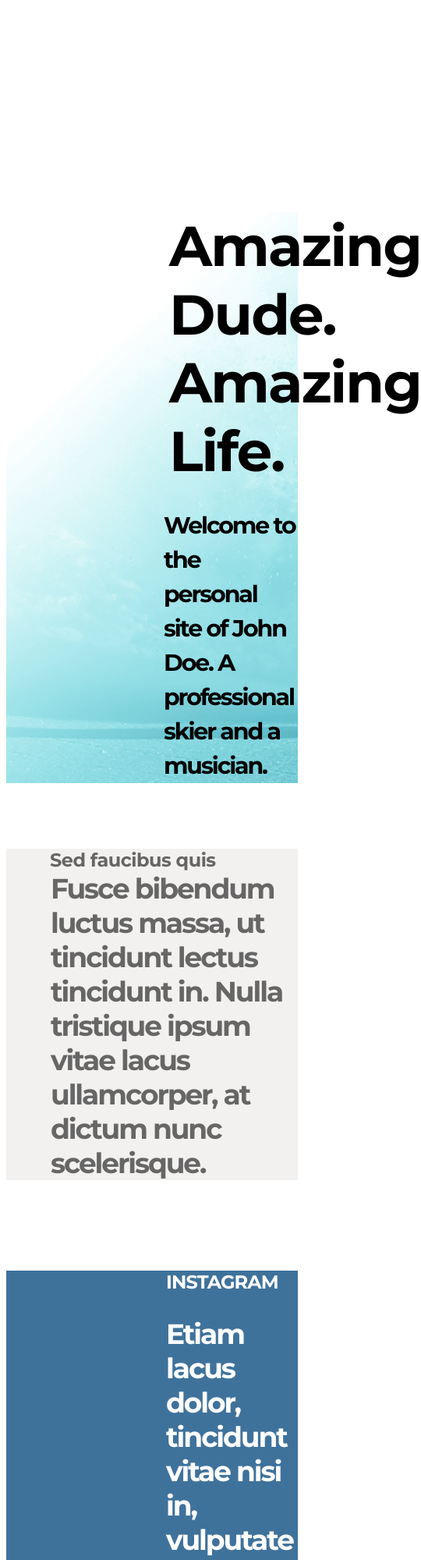
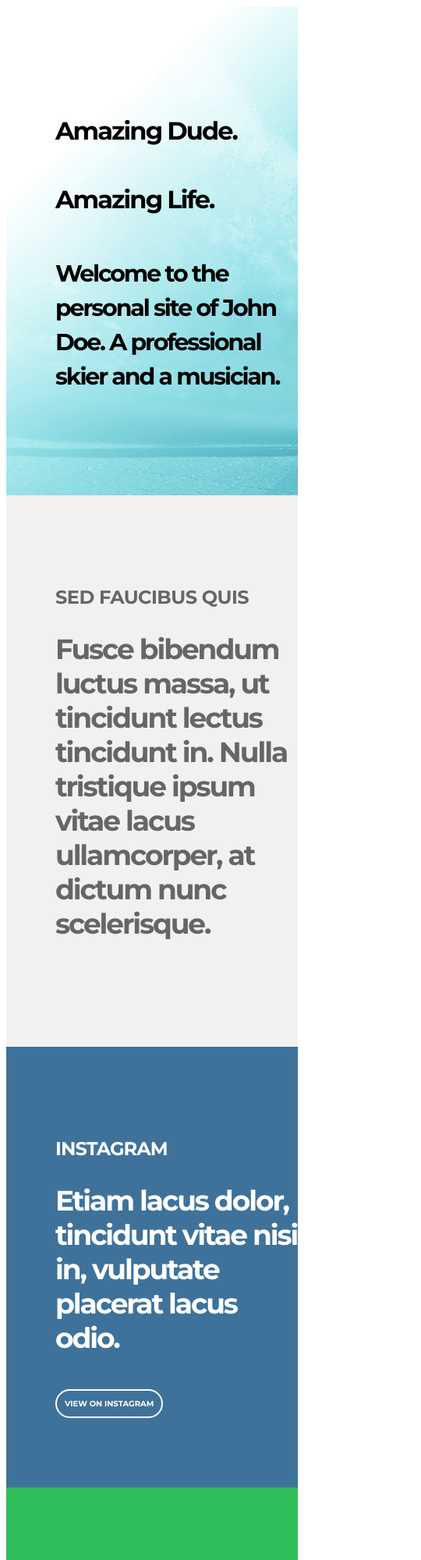
Before and after one commit to AnnaKoha/Amazing, a plain HTML site: page index.html in a window 390 px wide. Shown: the top 2000 px of the page at 78% size, 540 px wide, since content can reach past the window. Drawn offline with Linux system fonts and the light colour scheme.

Commit message:
3 is a view adaptive

```diff
--- a/css/style.css
+++ b/css/style.css
@@ -2,11 +2,12 @@ body{
     font-family: 'Montserrat', sans-serif;
     font-weight:700;
 }
-
+.head__box{
+    margin-left: 209px;
+    margin-top: 272px;
+}
 h1{
     font-size: 72px;
-    margin-top: 272px;
-    margin-left: 209px;
     letter-spacing: -1.9px;
     line-height: 87.5px;
     margin-bottom: 0px;
@@ -15,10 +16,13 @@ h1{
 .head__text{
     font-size: 30px;
     max-width: 598px;
-    margin-left: 202px;
     margin-top: 30px;
     line-height: 44px;
     letter-spacing: -2.1px;
+}
+.first-block__box{
+    margin-left: 56px;
+    margin-top: 84px;
 }
 .h2{
     font-weight:500;
@@ -26,8 +30,6 @@ h1{
     font-size: 24px;
 }
 .first-block-text h2{
-    margin-top: 84px;
-    margin-left: 56px;
     letter-spacing: -0.5px;
     margin-bottom: 0px;
 }
@@ -35,8 +37,7 @@ h1{
 .first-block-text p{
     font-size: 36px;
     max-width: 565px;
-    margin-left: 57px;
-    margin-top: 0px;
+    margin-top: 30px;
     line-height: 44px;
     letter-spacing: -2.1px;
 }
@@ -123,7 +124,6 @@ h1{
         grid-template-columns: repeat(4, 1fr);
         grid-template-rows: 900px  repeat(4, minmax(515px, 1fr)) ;
 
-
     }
 
 
@@ -135,15 +135,65 @@ h1{
     .grid{
         display:grid;
         grid-template-areas: "a a"  "b c" "d e" "f g" "h i" "k l";
-        grid-template-columns: repeat(auto-fit, 1fr);
+        grid-template-columns: repeat(2, 1fr);
         grid-template-rows: 900px  repeat(5, 515px) ;
 
     }
 
 }
 
-@media only screen and (max-width : 768px) {
+@media only screen and (max-width : 767px) {
+    .grid{
+        display: grid;
+        grid-template-areas: "a"  "c" "h" "k" "l";
+        grid-template-columns: 100%;
 
+    }
+
+    h1{
+        font-size: 32px;
+    }
+
+    .btn{
+    font-size: 10px;
+    text-transform: uppercase;
+    text-decoration: none;
+    color: #ffffff;
+    border: #ffffff 2px solid;
+    border-radius: 30px;
+    padding: 10px 10px;
+    }
+
+    .follow__box .btn{
+        padding: 10px 10px;
+    }
+    .itunes__box{
+        padding-bottom: 100px;
+    }
+    .itunes__box .btn{
+        padding: 10px 10px;
+
+    }
+    .follow__box{
+        margin-left: 63px;
+        margin-top: 116px;
+        padding-bottom: 100px;
+    }
+    .first-block__box{
+        margin-left: 63px;
+        margin-top: 116px;
+        padding-bottom: 100px;
+    }
+    .head__box{
+        margin-left: 63px;
+        margin-top: 116px;
+        padding-bottom: 100px;
+    }
+    .social-text__box{
+        margin-left: 63px;
+        margin-top: 116px;
+        padding-bottom: 100px;
+    }
 }
 
 
--- a/index.html
+++ b/index.html
@@ -12,19 +12,23 @@
 <body>
    <div class="grid">
         <header class="grid-item head">
+            <div class="head__box">
                 <h1>Amazing Dude.
                     <br>
                     Amazing Life.</h1>
                 <p class="head__text">
                     Welcome to the personal site of John Doe. A professional skier and a musician.
                 </p>
+            </div>
        </header>
         <div class="grid-item first-block-img"> </div>
         <div class="grid-item first-block-text">
-            <h2>Sed faucibus quis</h2>
+            <div class="first-block__box">
+                <h2>SED FAUCIBUS QUIS</h2>
                 <p>
                     Fusce bibendum luctus massa, ut tincidunt lectus tincidunt in. Nulla tristique ipsum vitae lacus ullamcorper, at dictum nunc scelerisque.
                 </p>
+            </div>
         </div>
         <div class="grid-item pictures-first"></div>
         <div class="grid-item pictures-second"></div>
```
Lines whose indentation alone changed are shown as unchanged.
